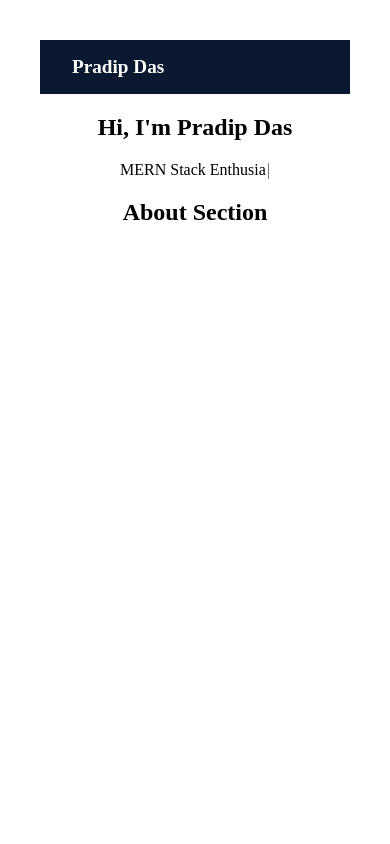
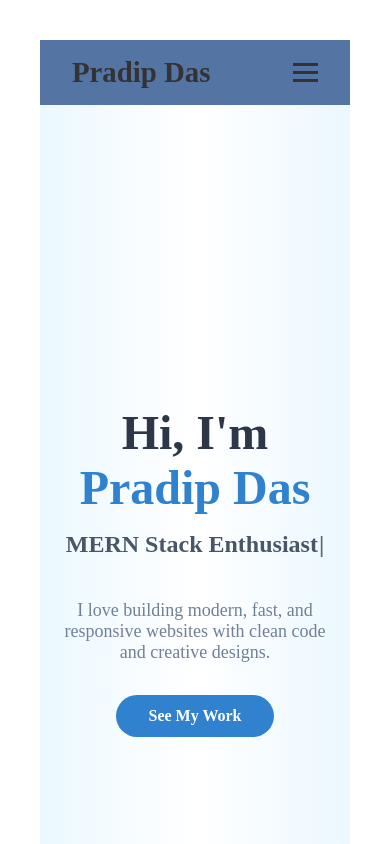
Before and after one commit to das-pradip/my-portfolio, a React (Vite) app: page / in a window 390 px wide. Shown: the top 844 px of the page. Built offline with nearby package versions, Linux system fonts and the light colour scheme.

Commit message:
Adding smoth scrolling and hamburger

```diff
--- a/src/components/Hero.css
+++ b/src/components/Hero.css
@@ -1,4 +1,4 @@
-.hero {
+/* .hero {
     height: 90vh;
     display: flex;
     flex-direction: column;
@@ -38,3 +38,54 @@
   .cta-button:hover {
     background-color: #005bb5;
   }
+   */
+   .hero-section {
+    min-height: 100vh;
+    display: flex;
+    flex-direction: column;
+    justify-content: center;
+    align-items: center;
+    text-align: center;
+    background: linear-gradient(to right, #ebf8ff, #ffffff, #ebf8ff);
+    padding: 20px;
+  }
+
+  .hero-title {
+    font-size: 3rem;
+    font-weight: 800;
+    margin-bottom: 1rem;
+    color: #2d3748;
+  }
+
+  .highlight {
+    color: #3182ce;
+  }
+
+  .hero-subtitle {
+    font-size: 1.5rem;
+    font-weight: 600;
+    color: #4a5568;
+    margin-bottom: 1.5rem;
+  }
+
+  .hero-description {
+    font-size: 1.125rem;
+    color: #718096;
+    max-width: 600px;
+    margin-bottom: 2rem;
+  }
+
+  .hero-button {
+    background-color: #3182ce;
+    color: white;
+    font-weight: bold;
+    padding: 0.75rem 2rem;
+    border-radius: 9999px;
+    text-decoration: none;
+    transition: background-color 0.3s ease, box-shadow 0.3s ease;
+  }
+
+  .hero-button:hover {
+    background-color: #2b6cb0;
+    box-shadow: 0 8px 15px rgba(49, 130, 206, 0.3);
+  }
--- a/src/components/Hero.jsx
+++ b/src/components/Hero.jsx
@@ -1,27 +1,15 @@
-// import React from "react";
-// import "./Hero.css";
-
-// // import "./Hero.css";
-
-// const Hero = () => {
-//   return (
-//     <section className="hero" id="home">
-//       <h1>Hello, I'm <span>Pradip Das</span></h1>
-//       <p>A Frontend Developer passionate about building beautiful websites.</p>
-//       <a href="#projects" className="cta-button">See My Work</a>
-//     </section>
-//   );
-// };
-
-// export default Hero;
 import React from "react";
 import Typewriter from "typewriter-effect";
+import "./Hero.css";
 
 function Hero() {
   return (
-    <div className="flex flex-col items-center justify-center h-screen bg-gray-100 text-center px-4">
-      <h1 className="text-4xl md:text-6xl font-bold mb-4">Hi, I'm Pradip Das</h1>
-      <div className="text-xl md:text-3xl text-gray-700">
+    <section id="home" className="hero-section">
+      <h1 className="hero-title">
+        Hi, I'm <span className="highlight">Pradip Das</span>
+      </h1>
+
+      <div className="hero-subtitle">
         <Typewriter
           options={{
             strings: [
@@ -32,12 +20,20 @@ function Hero() {
             ],
             autoStart: true,
             loop: true,
-            delay: 75,
-            deleteSpeed: 50,
+            delay: 70,
+            deleteSpeed: 40,
           }}
         />
       </div>
-    </div>
+
+      <p className="hero-description">
+        I love building modern, fast, and responsive websites with clean code and creative designs.
+      </p>
+
+      <a href="#projects" className="hero-button">
+        See My Work
+      </a>
+    </section>
   );
 }
 
--- a/src/components/Navbar.css
+++ b/src/components/Navbar.css
@@ -3,45 +3,133 @@
     justify-content: space-between;
     align-items: center;
     padding: 1rem 2rem;
-    background-color: #0a192f;
+    background-color: #5474a4;
     color: white;
     font-weight: bold;
   }
 
-  .navbar-logo {
+  /* .navbar-logo {
     font-size: 1.5rem;
-  }
+  } */
 
-  .navbar-links {
+  /* .navbar-links {
     display: flex;
     gap: 1.5rem;
     list-style: none;
   }
-
-  .navbar-links a {
+   */
+  /* .navbar-links a {
     color: white;
     text-decoration: none;
     font-size: 1rem;
-  }
+  } */
 
-  .navbar-links a.active {
-    color: #64ffda;
-    border-bottom: 2px solid #64ffda;
-    padding-bottom: 2px;
-  }
+  /* .navbar-links a.active {
+  color: #64ffda;
+  border-bottom: 2px solid #64ffda;
+  padding-bottom: 2px;
+} */
 
-
+/*
   .navbar-links a:hover {
     color: #64ffda;
-  }
+  } */
 
   /* 👇 Responsive for small screens (mobile) */
-  @media (max-width: 768px) {
+  /* @media (max-width: 768px) {
     .navbar-links {
-      display: none; /* Hide links on mobile */
+      display: none;
     }
 
     .navbar-logo {
       font-size: 1.2rem;
     }
+  } */
+  /* Navbar.css */
+
+/* .navbar {
+    position: fixed;
+    width: 100%;
+    top: 0;
+    background: #ffffff;
+    display: flex;
+    justify-content: space-between;
+    align-items: center;
+    padding: 1rem 2rem;
+    box-shadow: 0 2px 4px rgba(0, 0, 0, 0.1);
+    z-index: 999;
+  } */
+
+  .navbar-logo {
+    font-size: 1.8rem;
+    font-weight: bold;
+    color: #333;
   }
+
+  .navbar-links {
+    list-style: none;
+    display: flex;
+    gap: 2rem;
+  }
+
+  .navbar-links li a {
+    text-decoration: none;
+    color: #0f0101;
+    font-weight: 500;
+    position: relative;
+  }
+
+  .navbar-links li a.active {
+    color: #007bff;
+  }
+
+  .hamburger {
+    display: none;
+    flex-direction: column;
+    cursor: pointer;
+    gap: 5px;
+  }
+
+  .hamburger .line {
+    width: 25px;
+    height: 3px;
+    background: #333;
+    transition: all 0.3s ease;
+  }
+
+  /* Open hamburger animation */
+  .hamburger.open .line:nth-child(1) {
+    transform: rotate(45deg) translate(5px, 5px);
+  }
+
+  .hamburger.open .line:nth-child(2) {
+    opacity: 0;
+  }
+
+  .hamburger.open .line:nth-child(3) {
+    transform: rotate(-45deg) translate(5px, -5px);
+  }
+
+  /* Mobile menu */
+  @media (max-width: 768px) {
+    .navbar-links {
+      position: absolute;
+      top: 70px;
+      left: -100%;
+      background: #ffffff;
+      width: 100%;
+      flex-direction: column;
+      gap: 1.5rem;
+      text-align: center;
+      transition: left 0.3s ease;
+      padding: 2rem 0;
+    }
+
+    .navbar-links.open {
+      left: 0;
+    }
+
+    .hamburger {
+      display: flex;
+    }
+  }
```
